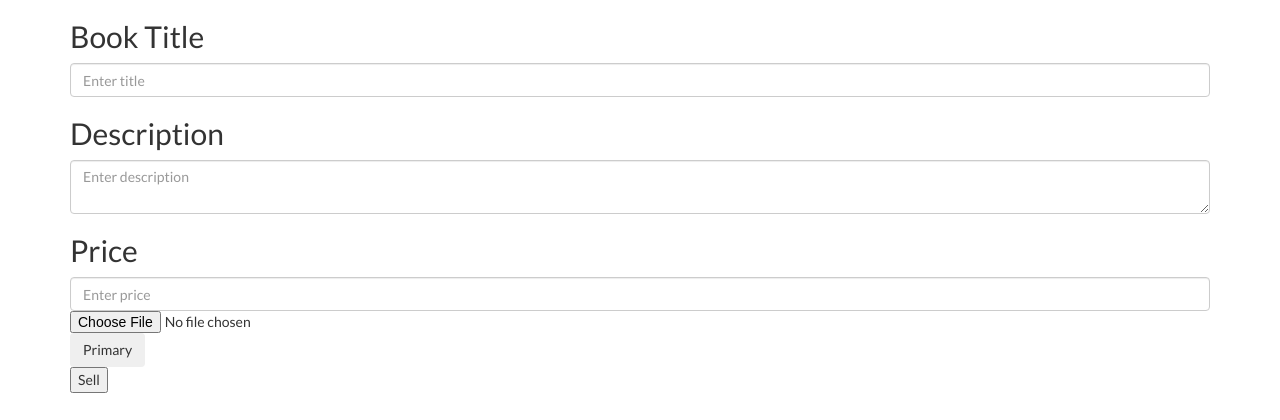
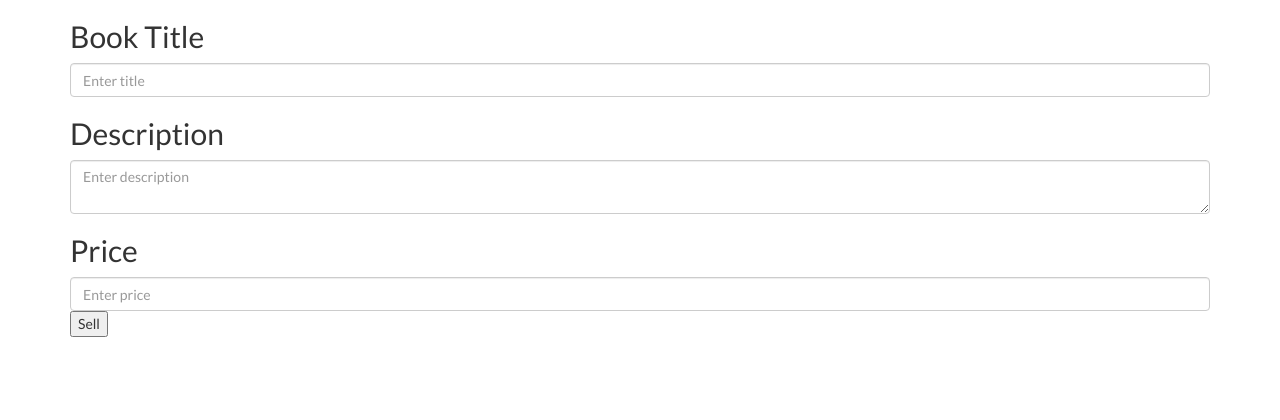
Before and after one commit to ADI-Labs/marketplace, a Flask app: template app/templates/sell.html in a window 1280 px wide. Shown: the part 380-800 px from the top of the page. Run offline with Flask 2, Linux system fonts and the light colour scheme; the template is opened without the code that fills it, so the values that code supplies are empty, except form fields; form fields are guessed from the names that the template uses; some libraries are stand-ins or nearby versions.

Commit message:
got rid of primary button

```diff
--- a/app/templates/sell.html
+++ b/app/templates/sell.html
@@ -22,10 +22,6 @@
                 {{ form.price(class="form-control", placeholder="Enter price") }}
             </div>
             <div>
-            <div class="form-horizontal"></div>
-              <input type=file name=file>
-              <button type="button" class="btn btn-primary-outline">Primary</button>
-            </div>
             <input type="submit" value="Sell">
         </form>
         </div>
```
